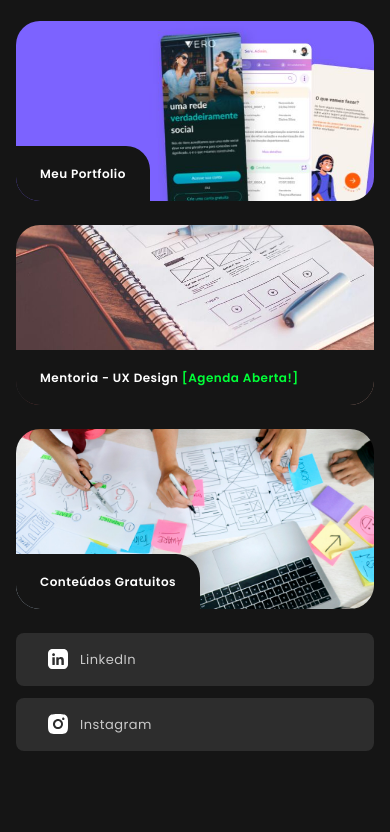
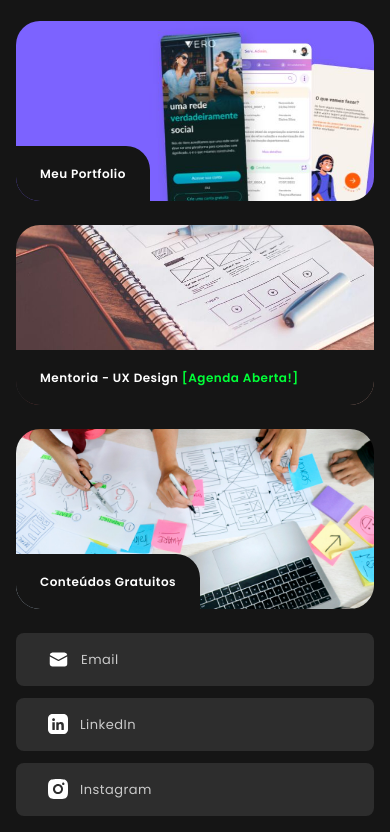
Before and after one commit to mayrinck/site-pessoal, a plain HTML site: page index.html in a window 390 px wide. Shown: the part 428-1260 px from the top of the page. Before the commit the page ends 1195 px from the top, so only its background shows below. Drawn offline with Linux system fonts and the light colour scheme.

Commit message:
Adicionado o botão email

```diff
--- a/css/links.css
+++ b/css/links.css
@@ -228,7 +228,8 @@ main {
   }
 
   .links-instagram > span,
-  .links-linked-in > span {
+  .links-linked-in > span,
+  .links-email > span {
     margin-top: 1px;
   }
 
@@ -244,7 +245,7 @@ main {
     }
   }
 
-  @media(max-width: 400px) {
+  @media(max-width: 576px) {
     .links-my-name {
       font-size: 56px;
     }
@@ -276,18 +277,14 @@ main {
       gap: 12px;
     }
 
-    .links-linked-in {
-      width: -webkit-fill-available;
-      font-size: 13px;
-    }
-
-    .links-instagram {
+    .links-linked-in, .links-email, .links-instagram {
       width: -webkit-fill-available;
       font-size: 13px;
     }
 
     .links-instagram > span,
-    .links-linked-in > span {
+    .links-linked-in > span,
+    .links-email > span {
       margin-top: 3px;
     }
   }
--- a/index.html
+++ b/index.html
@@ -57,6 +57,13 @@
         </a>
 
         <div class="links-social-links">
+            <a href="mailto:renan.mtk@gmail.com" id="email" class="links-email">
+                <svg width="21" height="21" fill="#FFF" viewBox="0 0 24 24" xmlns="http://www.w3.org/2000/svg">
+                    <path d="M22 8.608v8.142a3.25 3.25 0 0 1-3.066 3.245L18.75 20H5.25a3.25 3.25 0 0 1-3.245-3.066L2 16.75V8.608l9.652 5.056a.75.75 0 0 0 .696 0L22 8.608ZM5.25 4h13.5a3.25 3.25 0 0 1 3.234 2.924L12 12.154l-9.984-5.23a3.25 3.25 0 0 1 3.048-2.919L5.25 4h13.5-13.5Z"/>
+                </svg>
+                <span>Email</span>
+            </a>
+
             <a href="https://www.linkedin.com/in/renan-mayrinck/" id="linkedin" target="_blank" rel="noreferrer noopener" class="links-linked-in H6">
                 <svg width="20" height="21" viewBox="0 0 20 21" fill="#FFF" xmlns="http://www.w3.org/2000/svg">
                     <path fill-rule="evenodd" clip-rule="evenodd"
```
